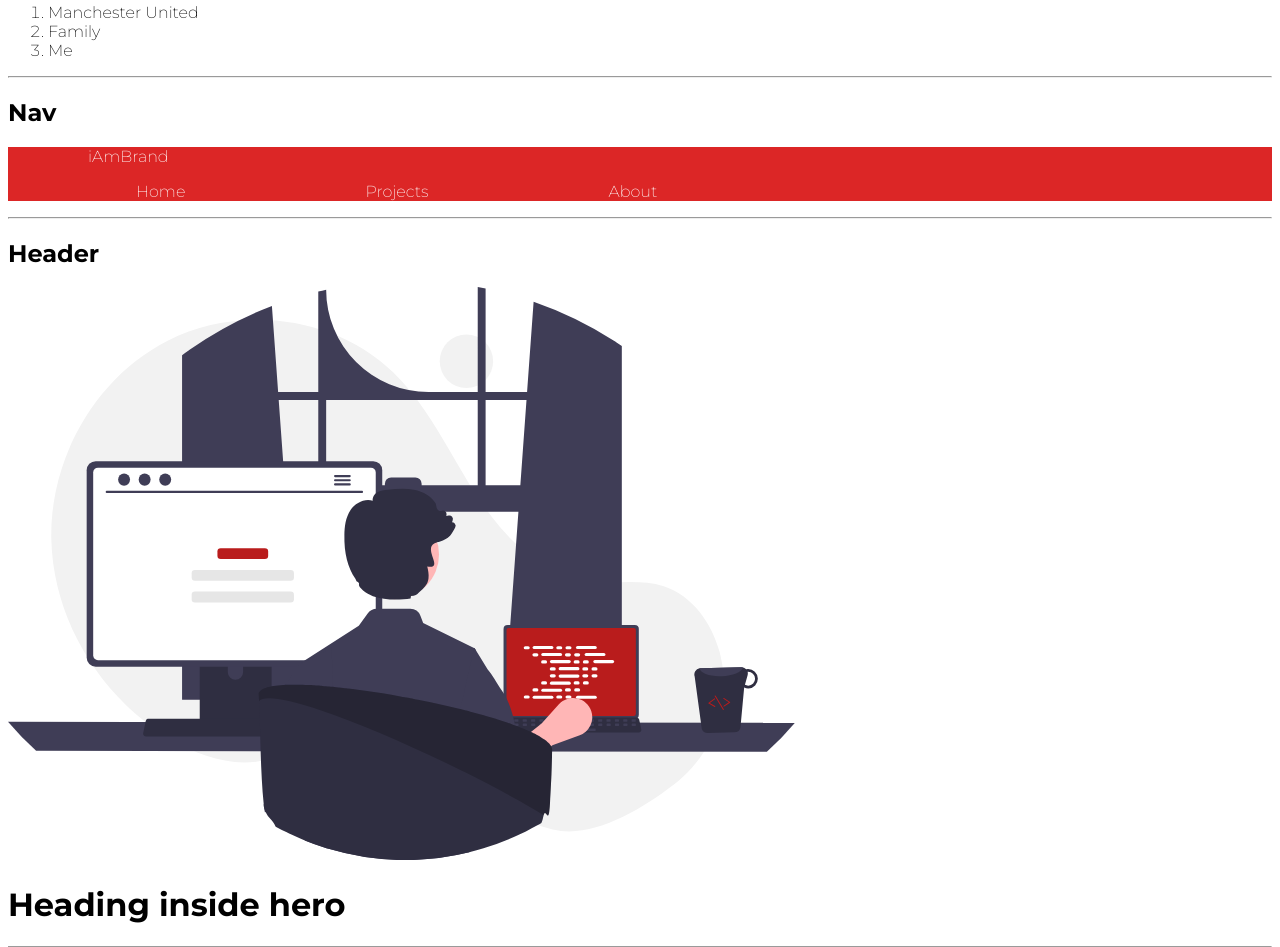
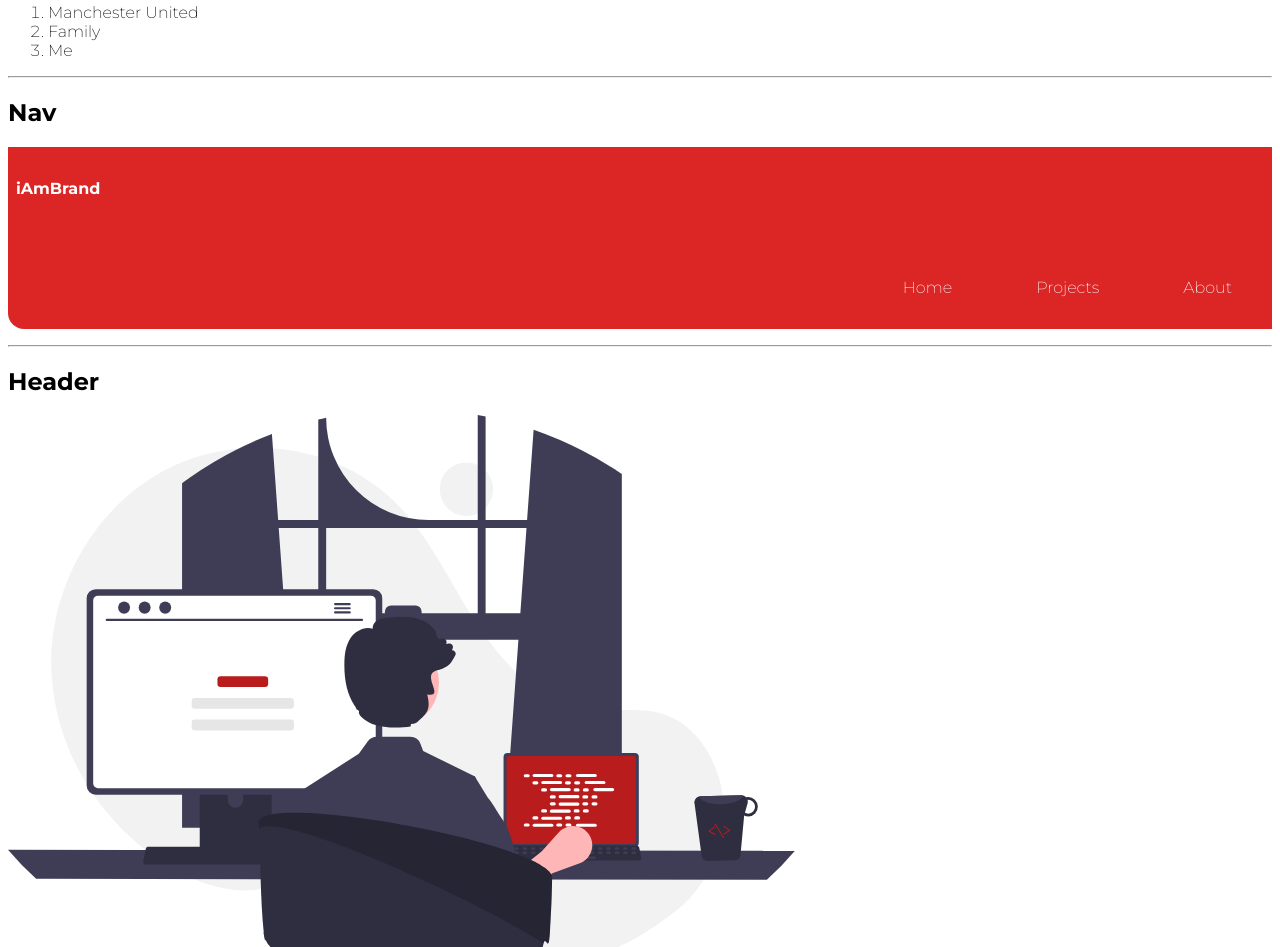
Before and after one commit to whois1T4CH1/Mohammad-Arham-Alam-website, a plain HTML site: page index.html in a window 1280 px wide. Shown: the part 1075-2022 px from the top of the page. Drawn offline with Linux system fonts and the light colour scheme.

Commit message:
update: nav

```diff
--- a/index.html
+++ b/index.html
@@ -101,8 +101,10 @@
     <h2>Nav</h2>
 
     <nav class="redBackground">
-        <div class="whiteInText">iAmBrand</div>
-        <ul >
+        <div class="alignTextLeft
+        boldIAmBrand
+        whiteInText">iAmBrand</div>
+        <ul class="alignTextRight">
             <li class="navInLine">
                 <a class="whiteInText
                 noUnderline" href="/">Home</a>
--- a/styles.css
+++ b/styles.css
@@ -59,9 +59,26 @@ body {
 
 .redBackground {
     background-color: #DC2626;
+    border-bottom-left-radius: 1rem;
 }
 
 .whiteInText {
     color: white;
-    padding: 0rem 5rem;
+    padding-left: 4rem;
+
 }
+
+.alignTextLeft {
+    text-align: left;
+}
+
+.alignTextRight {
+    text-align: right;
+    padding: 2rem
+
+}
+
+.boldIAmBrand {
+    font-weight: bold;
+    padding: 2rem 0.5rem;
+}
```
